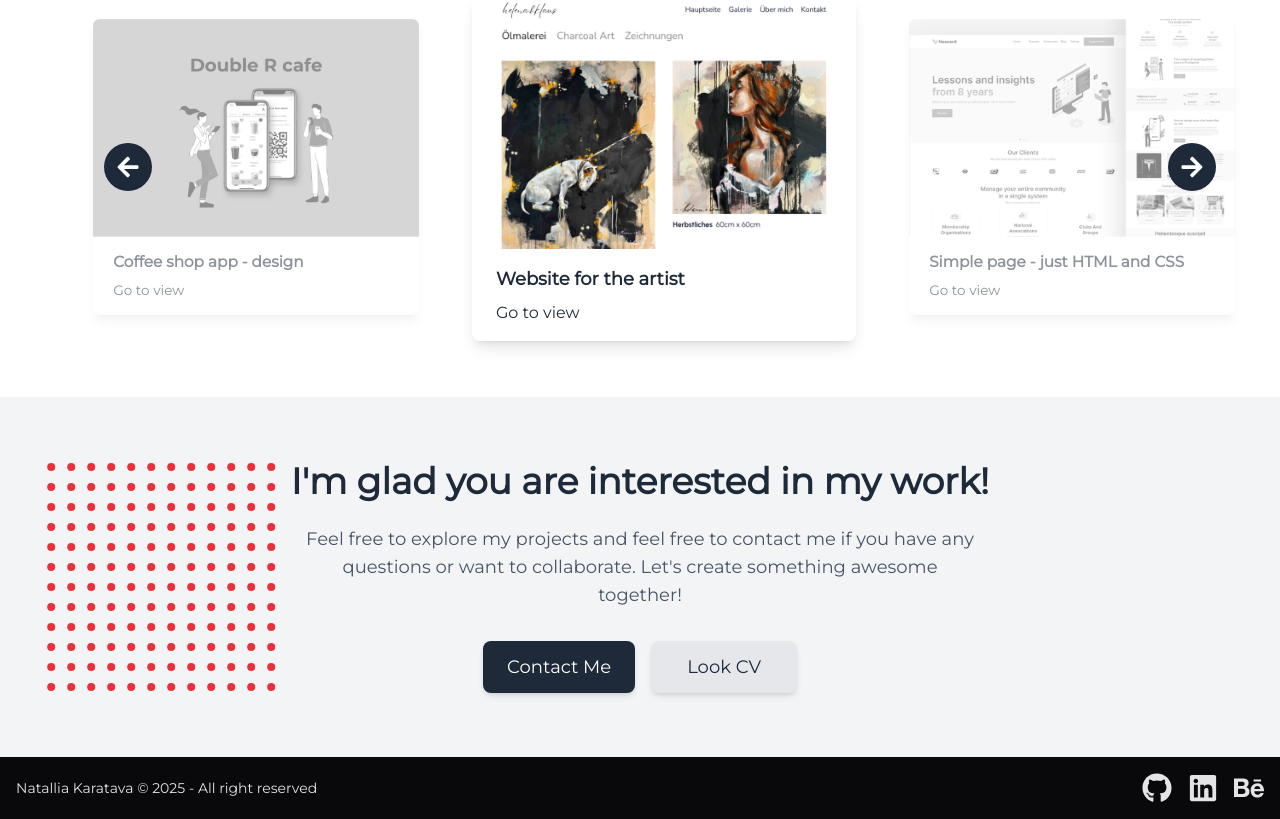
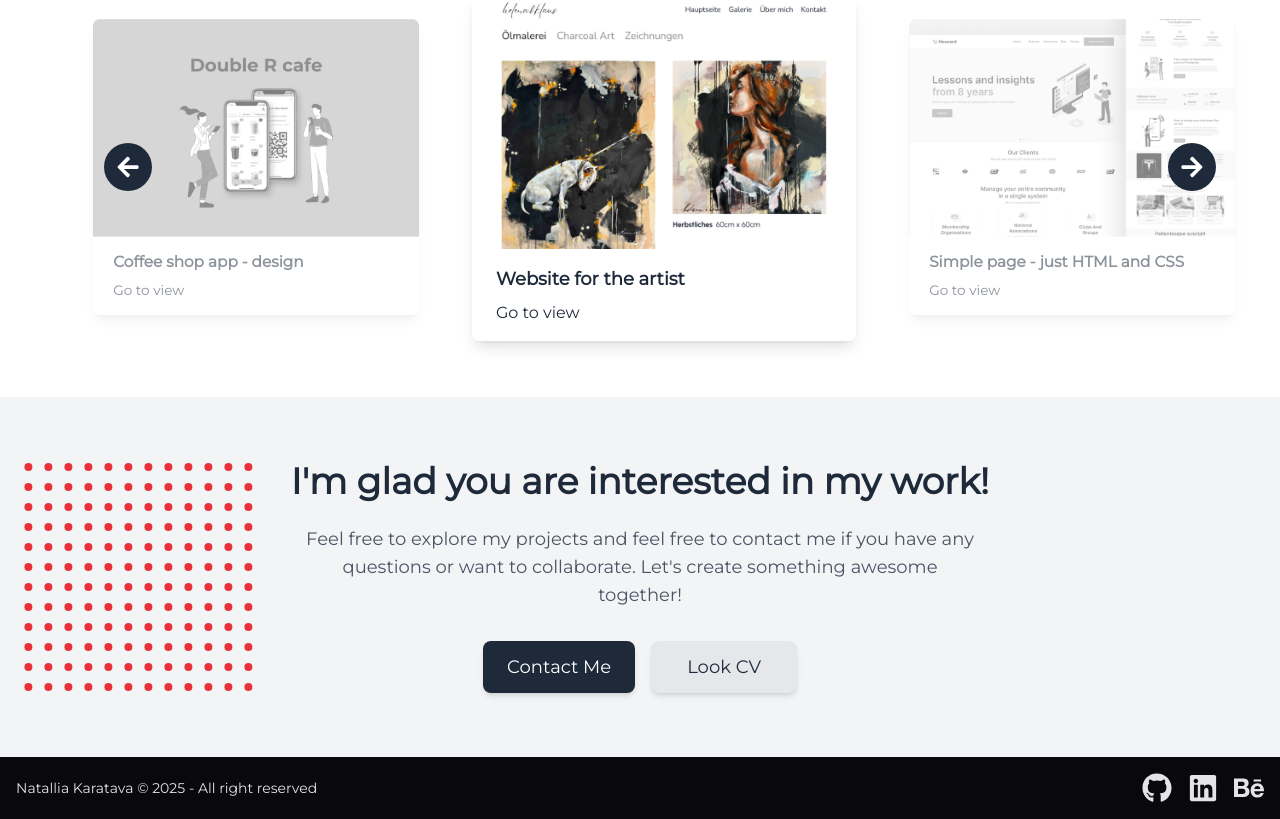
Before and after one commit to Natallia-Karatava/portfolio-Natallia-Karatava, a React (Vite) app: page / in a window 1280 px wide. Shown: the part 1825-2644 px from the top of the page. Built offline with nearby package versions, Linux system fonts and the light colour scheme.

Commit message:
update transform property in RedDotsSquare component

```diff
--- a/src/components/RedDotsSquare.jsx
+++ b/src/components/RedDotsSquare.jsx
@@ -11,7 +11,7 @@ const RedDotsSquare = ({ isHovered }) => {
         style={{
           gridTemplateColumns: `repeat(${size}, minmax(0, 1fr))`,
           gap: "12px",
-          transform: "translateX(-210%)",
+          transform: "translateX(-220%)",
         }}
       >
         {[...Array(totalDots)].map((_, i) => {
```
